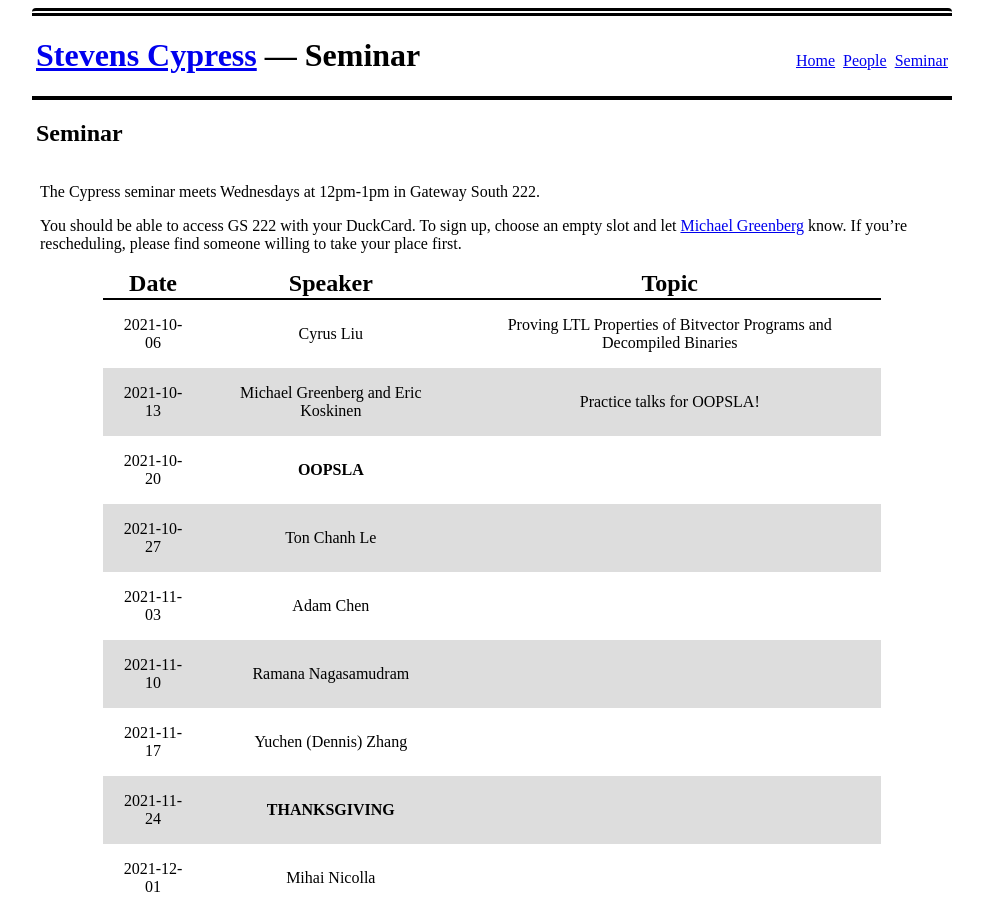
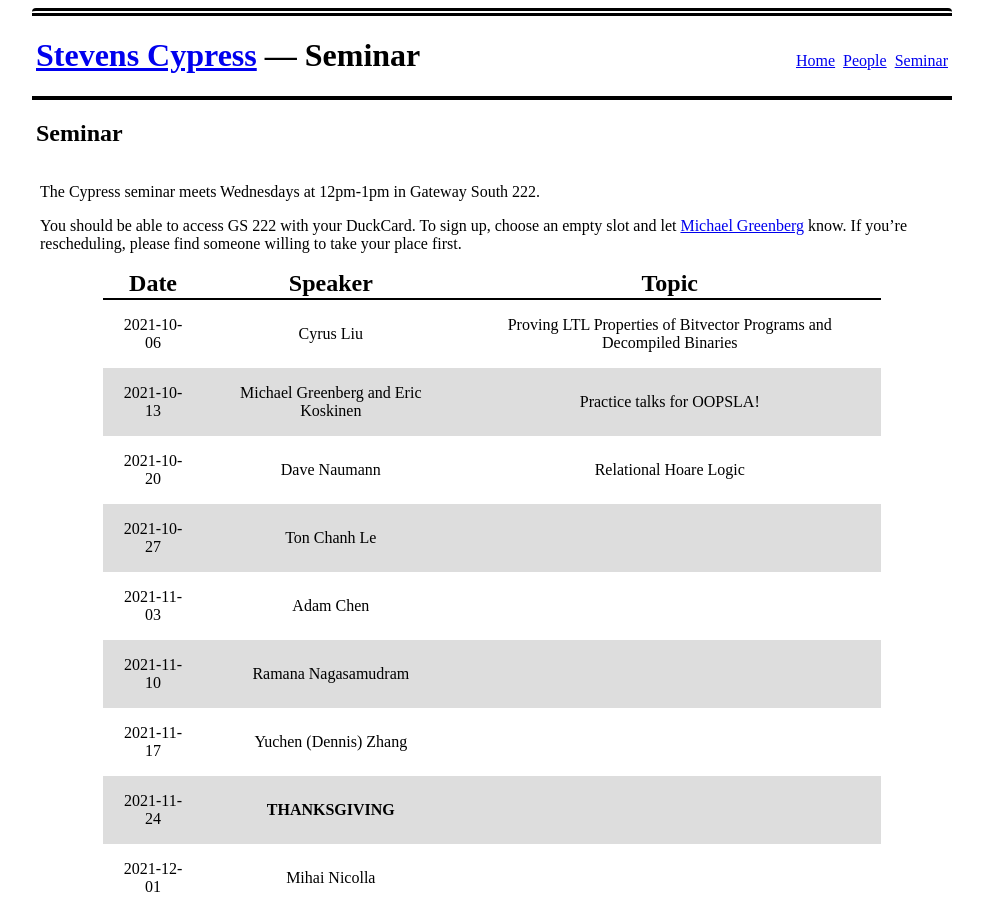
Before and after one commit to mgree/cypress, a Jekyll site: the page built from schedule.md, in a window 1280 px wide and 900 px high. Shown: the whole window, without its empty margins (148-1131 px from the left). Built offline with Jekyll 4.4.1, drawn with Linux system fonts in a browser that asks for light colours.

Commit message:
dn's practice talk

```diff
--- a/schedule.md
+++ b/schedule.md
@@ -16,8 +16,8 @@ find someone willing to take your place first.
 | Date       | Speaker                               | Topic |
 | ---------- | ------------------------------------- | ------------------------------------------------- |
 | 2021-10-06 | Cyrus Liu                             | Proving LTL Properties of Bitvector Programs and Decompiled Binaries |
-| 2021-10-13 | Michael Greenberg and Eric Koskinen   | Practice talks for OOPSLA!                        |
-| 2021-10-20 | **OOPSLA**                            | |
+| 2021-10-13 | Michael Greenberg and Eric Koskinen   | Practice talks for OOPSLA! |
+| 2021-10-20 | Dave Naumann                          | Relational Hoare Logic |
 | 2021-10-27 | Ton Chanh Le                          | |
 | 2021-11-03 | Adam Chen                             | |
 | 2021-11-10 | Ramana Nagasamudram                   | |
```
